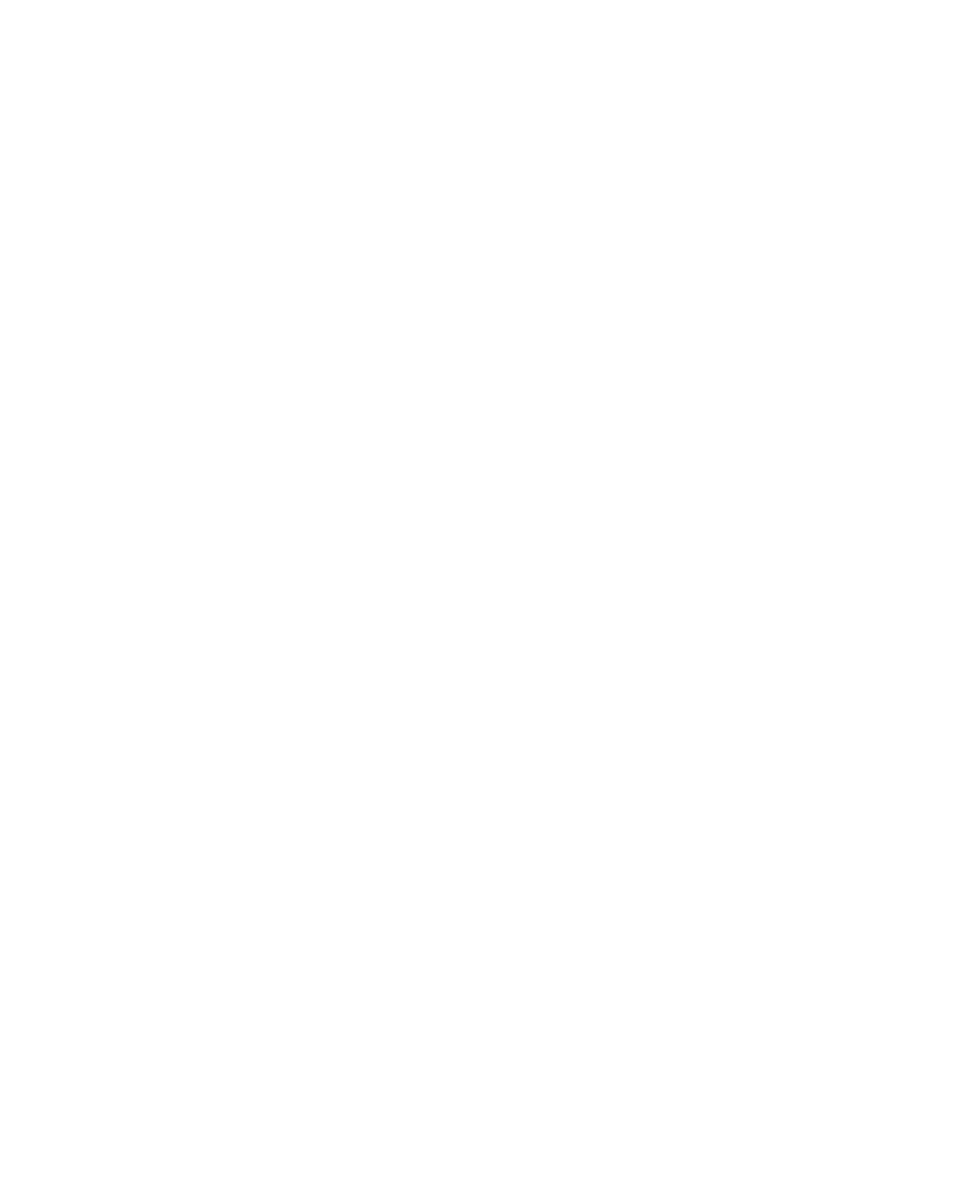
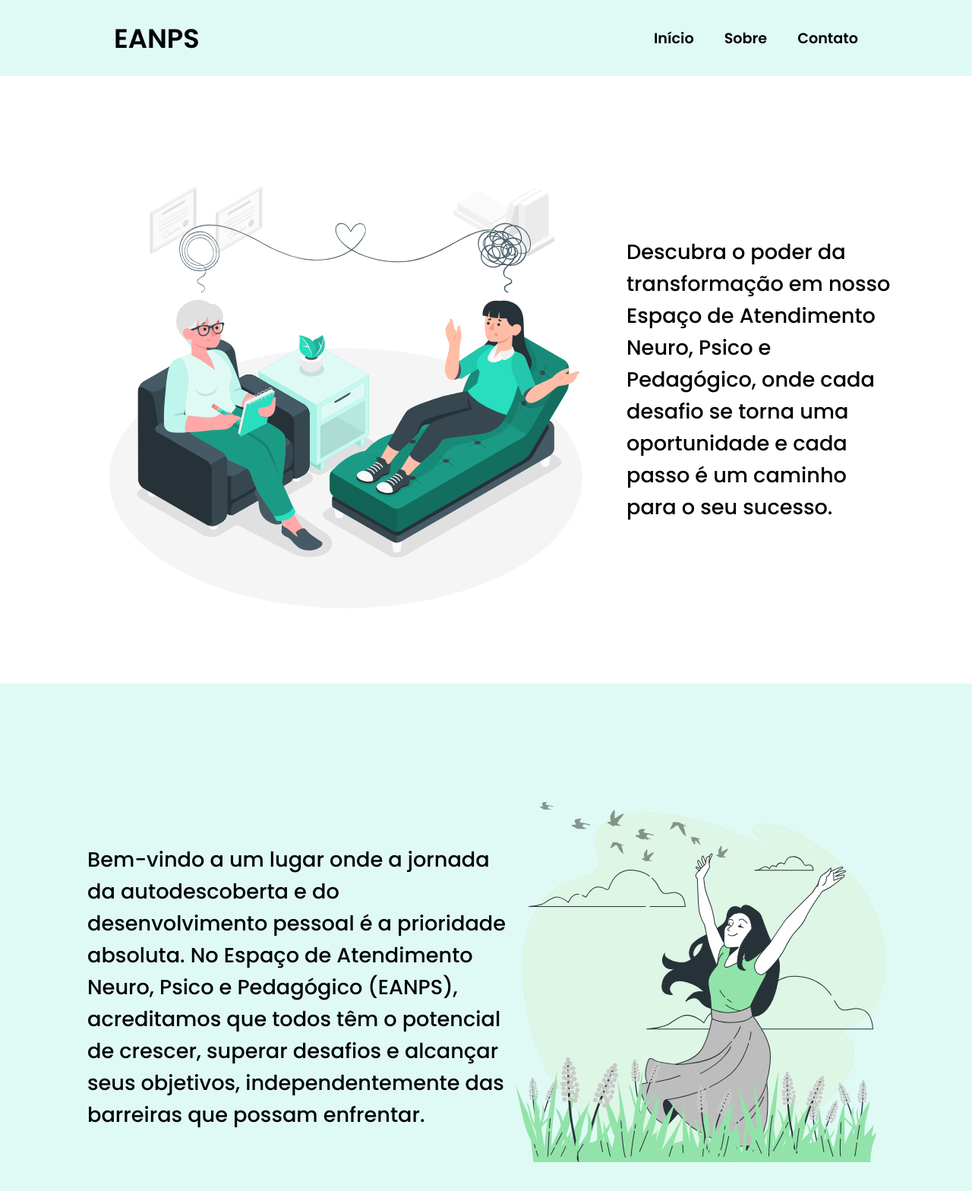
Before and after one commit to EricOliveiras/eanps-site, a React (Vite) app: page / in a window 1280 px wide. Shown: the top 1568 px of the page at 76% size. Before the commit the page ends 800 px from the top, so only its background shows below. Built offline with nearby package versions, Linux system fonts and the light colour scheme.

Commit message:
refactor: modify App file

```diff
--- a/src/App.jsx
+++ b/src/App.jsx
@@ -1,7 +1,15 @@
-import './index.css'
+import Header from './components/Header'
+import Banner from './components/Banner'
+import About from './components/About'
 
 function App() {
-
+  return (
+    <>
+      <Header />
+      <Banner />
+      <About />
+    </>
+  )
 }
 
 export default App
```
